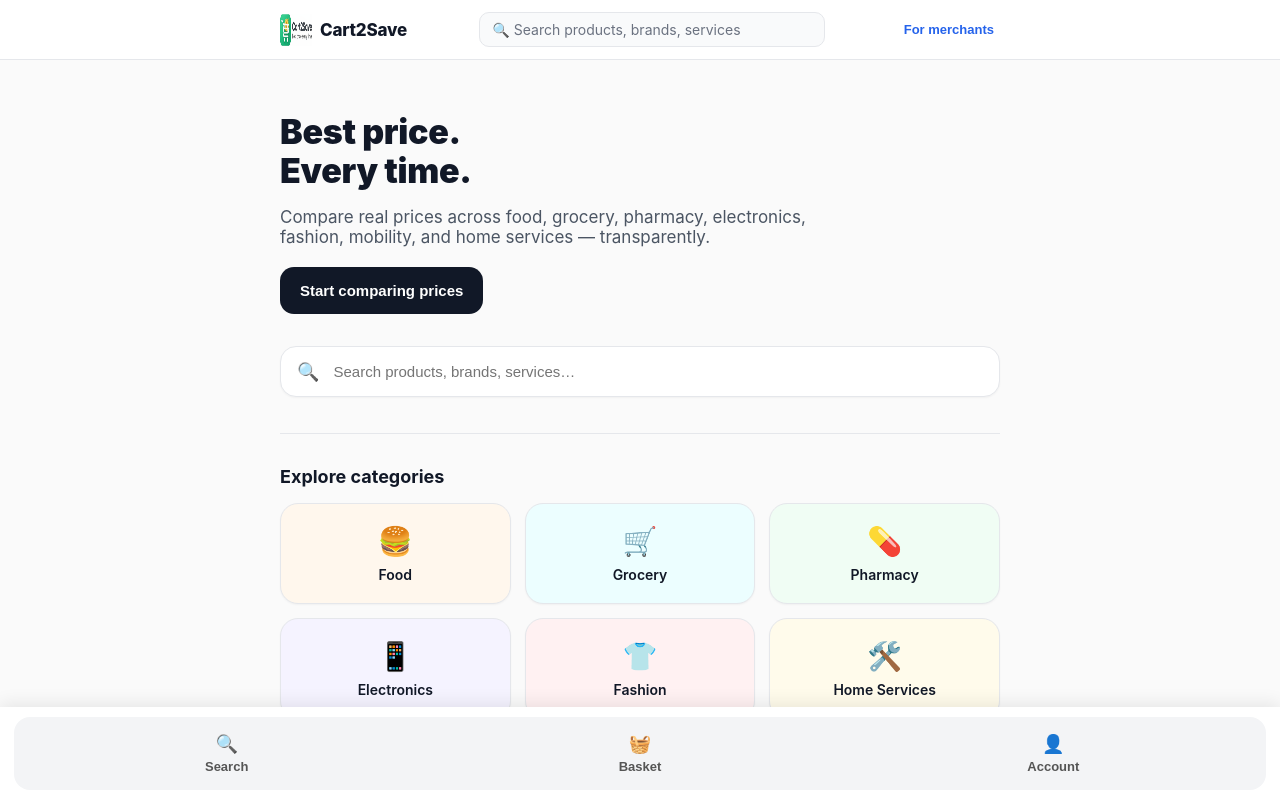
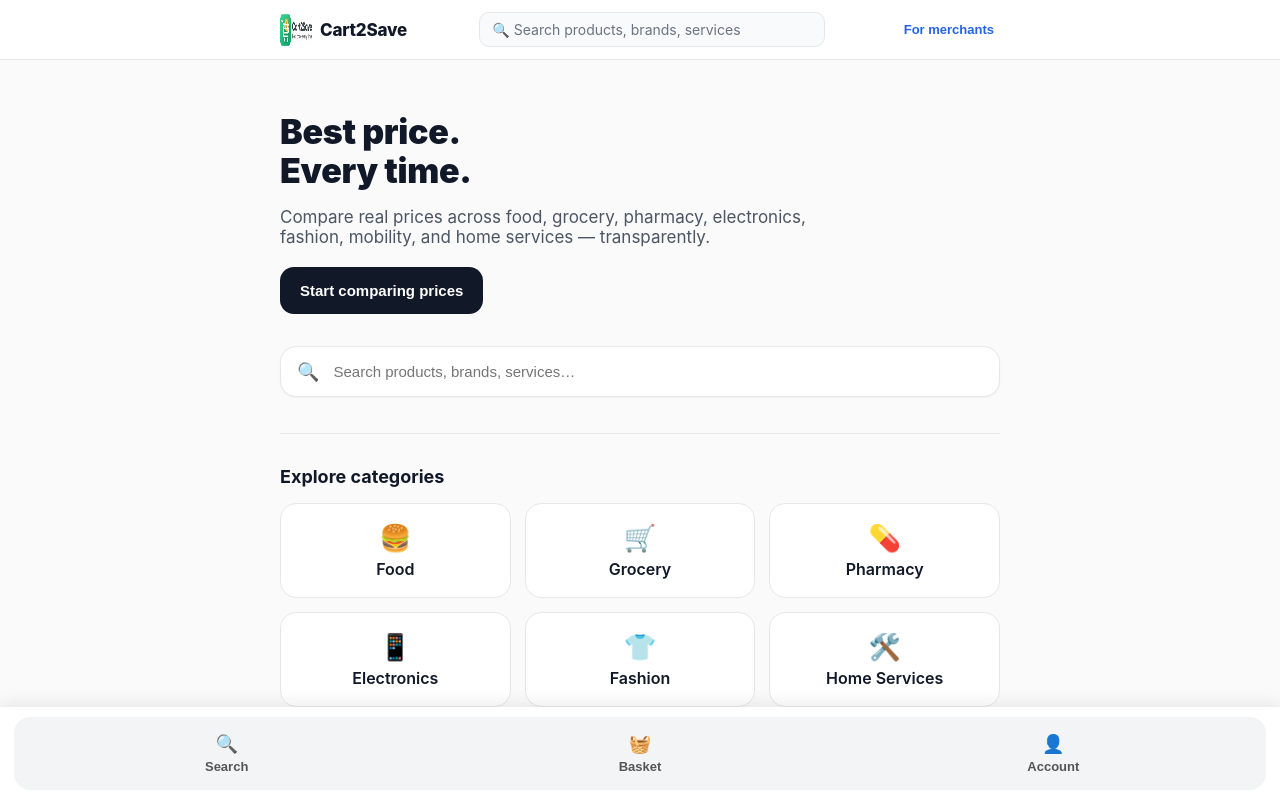
Before and after one commit to prashanthrangineni-sketch/pranix-witness-ui, a Next.js app: page / in a window 1280 px wide. Shown: the top 798 px of the page. Built offline with nearby package versions, Linux system fonts and the light colour scheme.

Commit message:
Update SectorGrid.tsx

```diff
--- a/app/components/SectorGrid.tsx
+++ b/app/components/SectorGrid.tsx
@@ -3,27 +3,21 @@
 import { useRouter } from 'next/navigation'
 
 const SECTORS = [
-  { label: 'Food', icon: '🍔', query: 'food', bg: '#fff7ed' },
-  { label: 'Grocery', icon: '🛒', query: 'grocery', bg: '#ecfeff' },
-  { label: 'Pharmacy', icon: '💊', query: 'pharmacy', bg: '#f0fdf4' },
-  { label: 'Electronics', icon: '📱', query: 'electronics', bg: '#f5f3ff' },
-  { label: 'Fashion', icon: '👕', query: 'fashion', bg: '#fff1f2' },
-  { label: 'Home Services', icon: '🛠️', query: 'home services', bg: '#fffbeb' },
-  { label: 'Mobility', icon: '🚕', query: 'mobility', bg: '#eef2ff' },
+  { label: 'Food', icon: '🍔', query: 'food' },
+  { label: 'Grocery', icon: '🛒', query: 'grocery' },
+  { label: 'Pharmacy', icon: '💊', query: 'pharmacy' },
+  { label: 'Electronics', icon: '📱', query: 'electronics' },
+  { label: 'Fashion', icon: '👕', query: 'fashion' },
+  { label: 'Home Services', icon: '🛠️', query: 'home services' },
+  { label: 'Mobility', icon: '🚕', query: 'mobility' },
 ]
 
 export default function SectorGrid() {
   const router = useRouter()
 
   return (
-    <section style={{ marginBottom: '36px' }}>
-      <h2
-        style={{
-          fontSize: '18px',
-          fontWeight: 700,
-          marginBottom: '16px',
-        }}
-      >
+    <section>
+      <h2 style={{ fontSize: '18px', fontWeight: 700, marginBottom: '16px' }}>
         Explore categories
       </h2>
 
@@ -38,32 +32,19 @@ export default function SectorGrid() {
           <div
             key={s.label}
             onClick={() =>
-              router.push(
-                `/search/results?q=${encodeURIComponent(s.query)}`
-              )
+              router.push(`/search/results?q=${encodeURIComponent(s.query)}`)
             }
             style={{
-              backgroundColor: s.bg,
-              borderRadius: '18px',
-              padding: '20px 12px',
+              border: '1px solid #e5e7eb',
+              borderRadius: '16px',
+              padding: '18px',
               textAlign: 'center',
               cursor: 'pointer',
-              border: '1px solid #e5e7eb',
-              boxShadow: '0 1px 2px rgba(0,0,0,0.04)',
-              transition: 'transform 0.1s ease',
+              background: '#ffffff',
             }}
           >
-            <div style={{ fontSize: '28px', marginBottom: '8px' }}>
-              {s.icon}
-            </div>
-            <div
-              style={{
-                fontSize: '14px',
-                fontWeight: 600,
-              }}
-            >
-              {s.label}
-            </div>
+            <div style={{ fontSize: '26px' }}>{s.icon}</div>
+            <div style={{ fontWeight: 600, marginTop: '6px' }}>{s.label}</div>
           </div>
         ))}
       </div>
```
